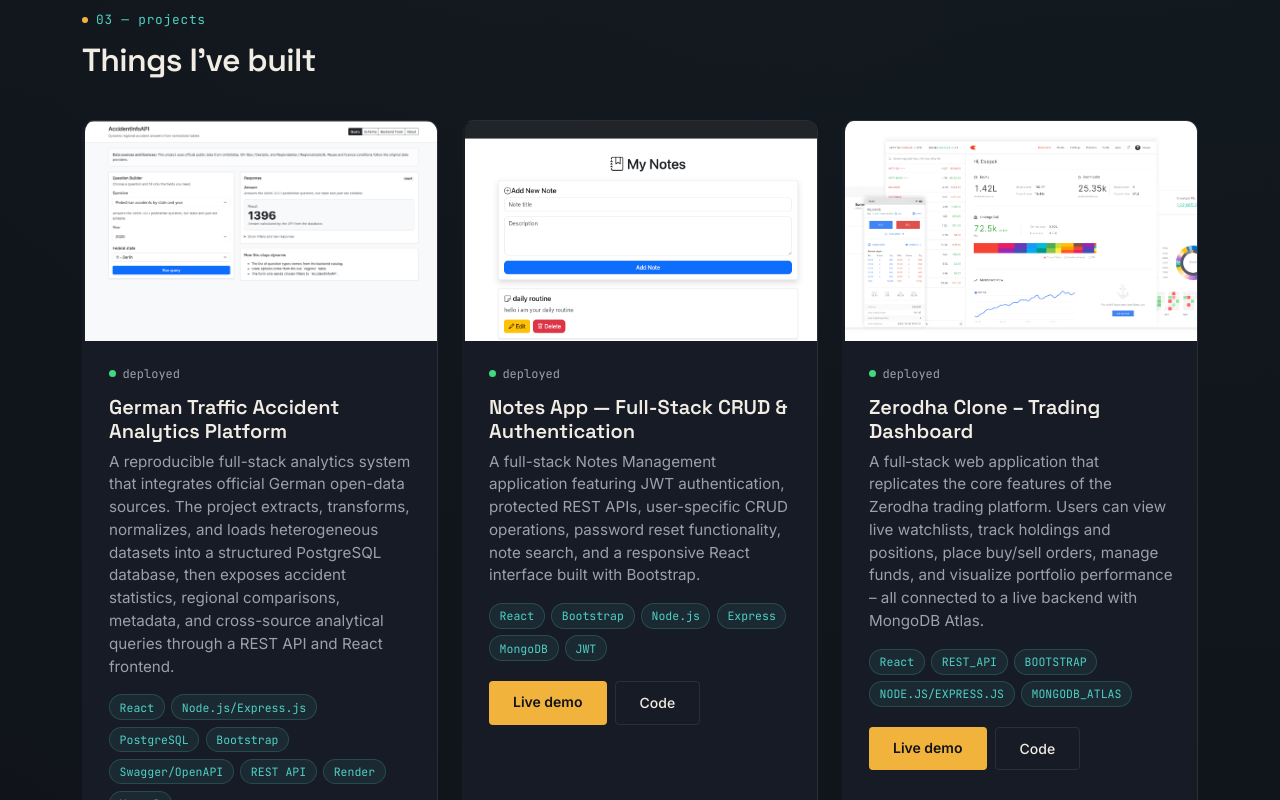
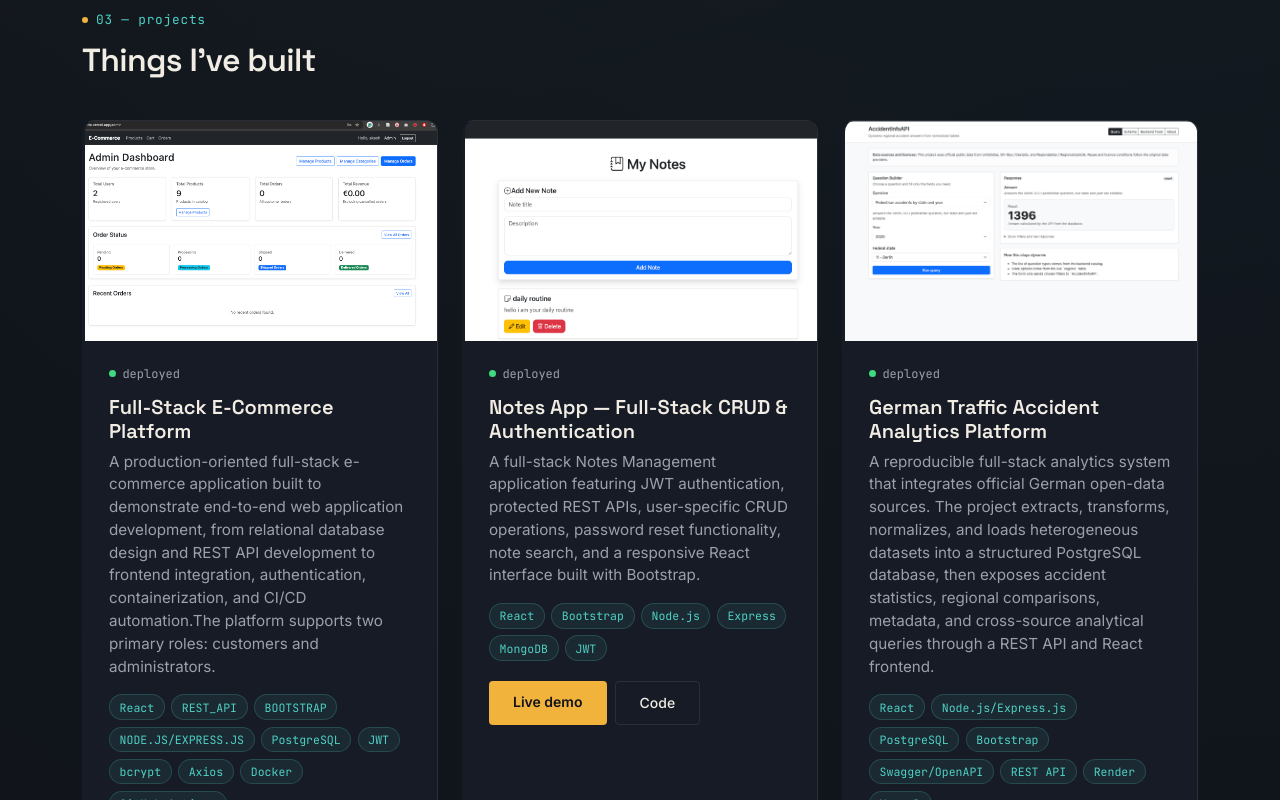
Before and after one commit to Alwalid-Akash/portfolio, a React (Vite) app: page / in a window 1280 px wide. Shown: the part 2000-2800 px from the top of the page. Built offline with nearby package versions, Linux system fonts and the light colour scheme.

Commit message:
add ecommerce project

```diff
--- a/src/data/projects.js
+++ b/src/data/projects.js
@@ -3,20 +3,22 @@
 import HomeHero from "../assets/images/homeHero.png";
 import img from "../assets/images/img.png";
 import note from "../assets/images/note.png";
+import ecommerce from "../assets/images/ecommerce.png";
 const projects = [
+
   {
-    id: 1,
-    title: 'German Traffic Accident Analytics Platform',
+    id: 4,
+    title: 'Full-Stack E-Commerce Platform',
     description:
-      'A reproducible full-stack analytics system that integrates official German open-data sources. The project extracts, transforms, normalizes, and loads heterogeneous datasets into a structured PostgreSQL database, then exposes accident statistics, regional comparisons, metadata, and cross-source analytical queries through a REST API and React frontend.',
-    image: img,
-    tags: ['React', 'Node.js/Express.js', 'PostgreSQL', 'Bootstrap', 'Swagger/OpenAPI', 'REST API', 'Render', 'Vercel'],
+      'A production-oriented full-stack e-commerce application built to demonstrate end-to-end web application development, from relational database design and REST API development to frontend integration, authentication, containerization, and CI/CD automation.The platform supports two primary roles: customers and administrators.',
+    image: ecommerce,
+    tags: ['React ', 'REST_API', 'BOOTSTRAP', 'NODE.JS/EXPRESS.JS', 'PostgreSQL', 'JWT', 'bcrypt', 'Axios', 'Docker', 'GitHub Actions'],
     status: 'live',
-    liveLink: 'https://german-traffic-data.vercel.app/',
-    githubLink: 'https://github.com/Alwalid-Akash/German_traffic_data',
+    liveLink: "https://ecommers-website-delta.vercel.app/",
+    githubLink: "https://github.com/Alwalid-Akash/ecommers_website",
   },
   {
-    id: 2,
+    id: 3,
     title: 'Notes App — Full-Stack CRUD & Authentication',
     description:
       'A full-stack Notes Management application featuring JWT authentication, protected REST APIs, user-specific CRUD operations, password reset functionality, note search, and a responsive React interface built with Bootstrap.',
@@ -27,7 +29,19 @@
     githubLink: 'https://github.com/Alwalid-Akash/note_clener',
   },
   {
-    id: 3,
+    id: 2,
+    title: 'German Traffic Accident Analytics Platform',
+    description:
+      'A reproducible full-stack analytics system that integrates official German open-data sources. The project extracts, transforms, normalizes, and loads heterogeneous datasets into a structured PostgreSQL database, then exposes accident statistics, regional comparisons, metadata, and cross-source analytical queries through a REST API and React frontend.',
+    image: img,
+    tags: ['React', 'Node.js/Express.js', 'PostgreSQL', 'Bootstrap', 'Swagger/OpenAPI', 'REST API', 'Render', 'Vercel'],
+    status: 'live',
+    liveLink: 'https://german-traffic-data.vercel.app/',
+    githubLink: 'https://github.com/Alwalid-Akash/German_traffic_data',
+  },
+
+  {
+    id: 1,
     title: ' Zerodha Clone – Trading Dashboard',
     description:
       'A full‑stack web application that replicates the core features of the Zerodha trading platform. Users can view live watchlists, track holdings and positions, place buy/sell orders, manage funds, and visualize portfolio performance – all connected to a live backend with MongoDB Atlas.',
@@ -37,8 +51,9 @@
     liveLink: "https://zerodha-website-ecru.vercel.app",
     githubLink: "https://github.com/Alwalid-Akash/ZERODHA_WEBSITE",
   },
+
   {
-    id: 4,
+    id: 0,
     title: 'Project Count',
     description:
       'Still shipping this one — describe the current milestone and what is left.',
```
Also changed, not shown: src/assets/images/ecommerce.png (added).
